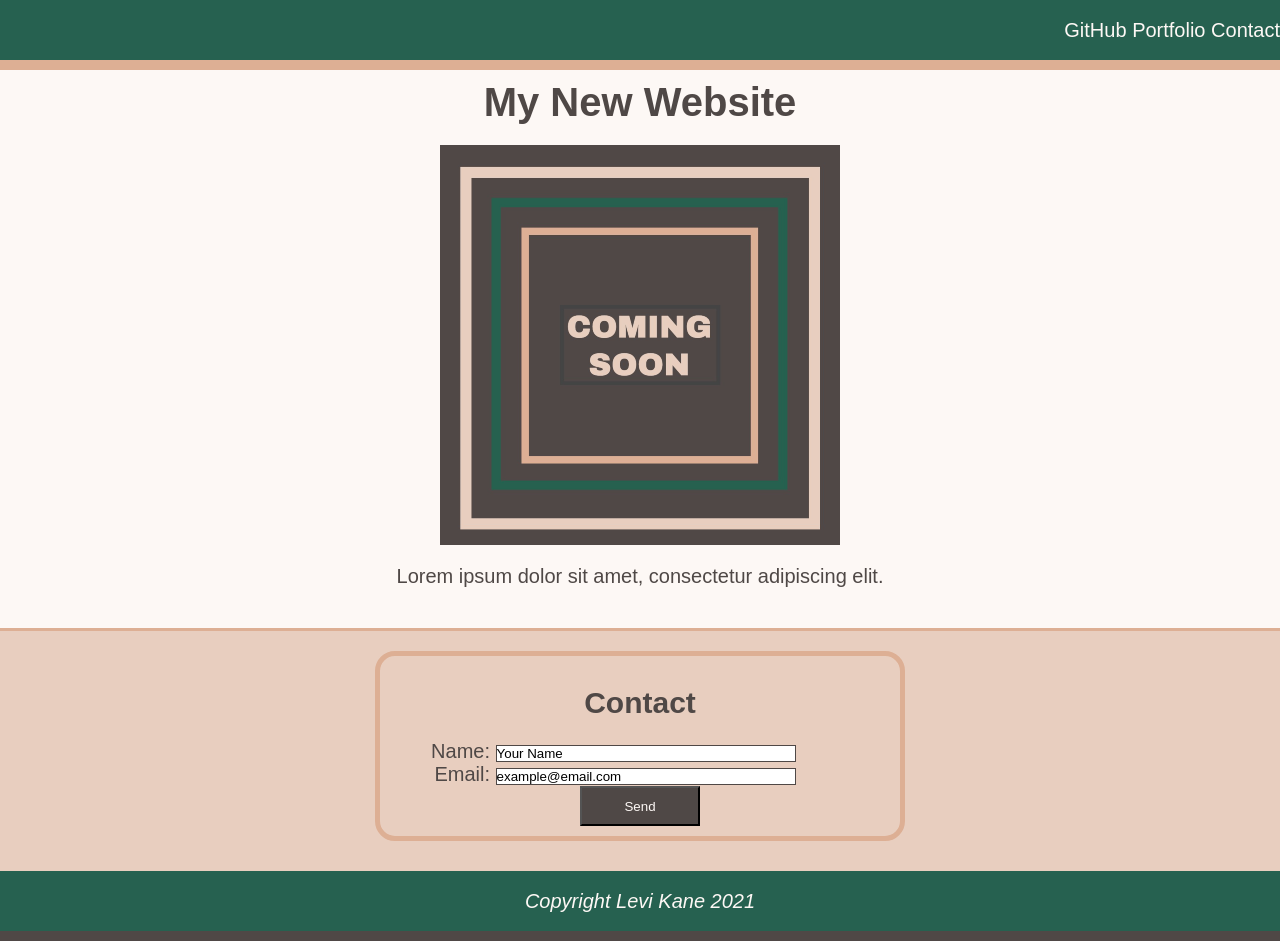
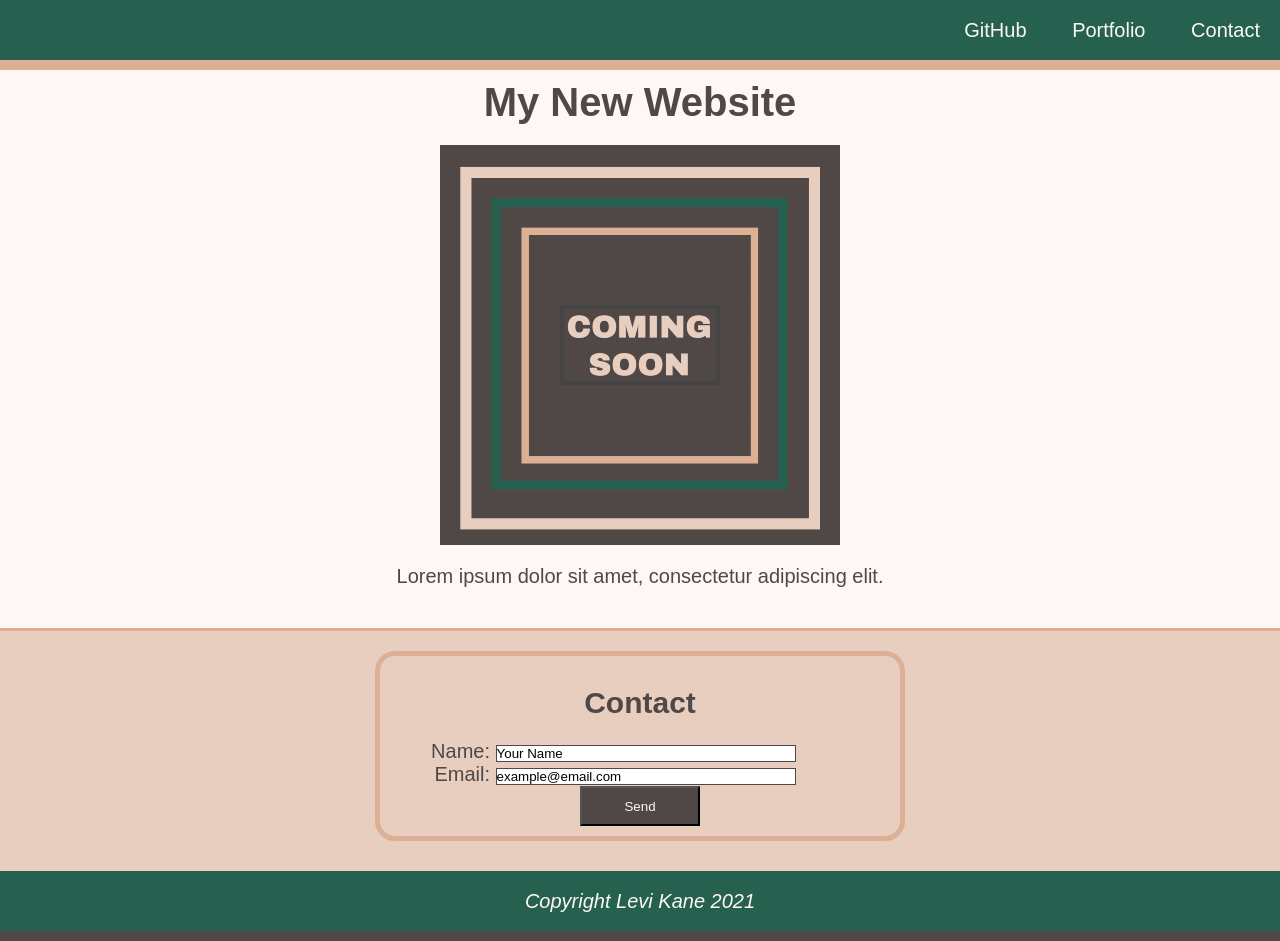
Before and after one commit to levickane/NWminiproject, a plain HTML site: page index.html in a window 1280 px wide. Drawn offline with Linux system fonts and the light colour scheme.

Commit message:
fixed li tags for nav bar vs other li tags

```diff
--- a/css/style.css
+++ b/css/style.css
@@ -24,10 +24,12 @@ main {
 
 li {
   display: inline;
-  padding: 0px;
-  text-decoration: none;
 }
 
+nav > ul > li {
+  display: inline;
+  padding: 20px;
+}
 a {
   text-decoration: none;
   color: #fdf8f5;
```
